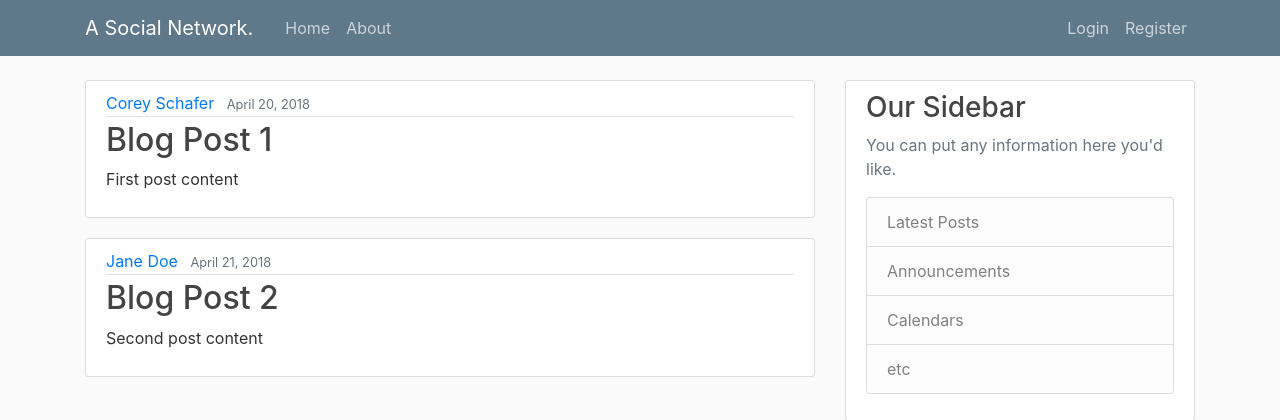
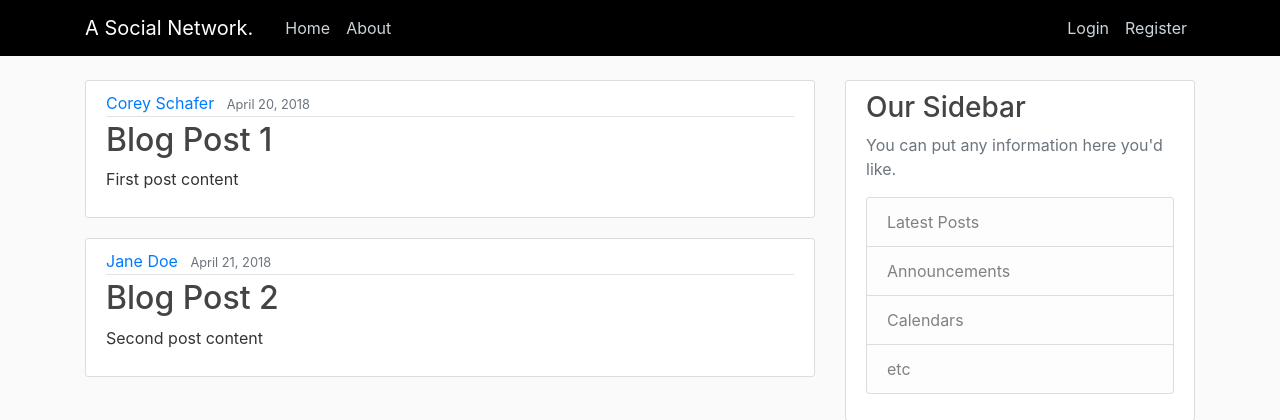
Before and after one commit to andrewzee23/a-social-network, a Flask app: page / in a window 1280 px wide. Shown: the top 420 px of the page. Run offline with Flask 2, Linux system fonts and the light colour scheme; parts of the project's set-up code (start-up, migrations or seed data) failed here and were passed over; some libraries are stand-ins or nearby versions.

Commit message:
changed navbar bg color

```diff
--- a/static/main.css
+++ b/static/main.css
@@ -9,7 +9,7 @@ body {
   }
 
   .bg-steel {
-    background-color: #5f788a;
+    background-color: rgb(0, 0, 0);
   }
 
   .site-header .navbar-nav .nav-link {
```
